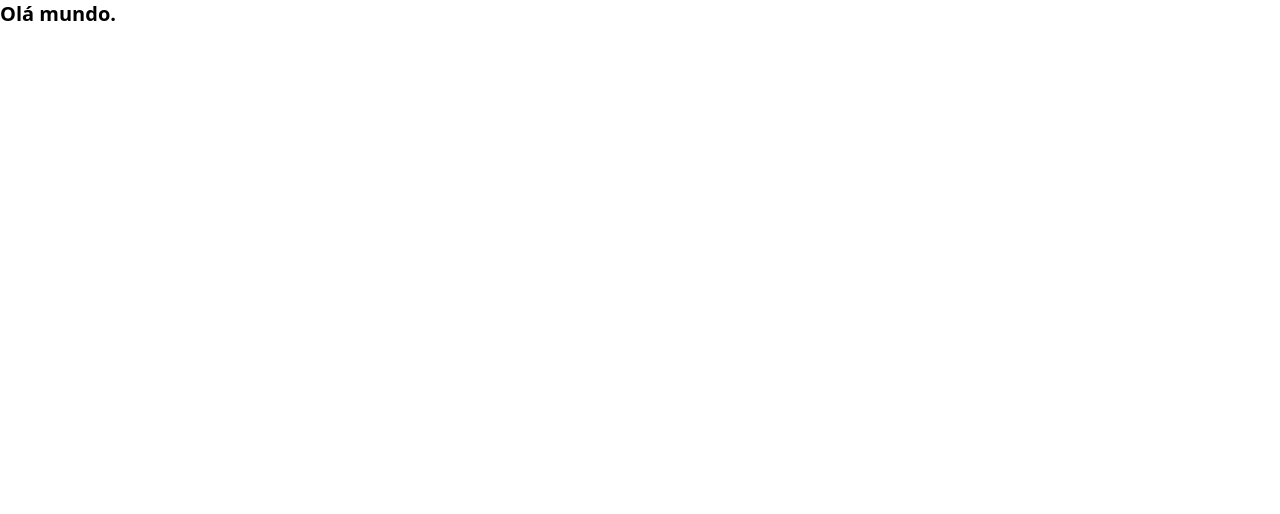
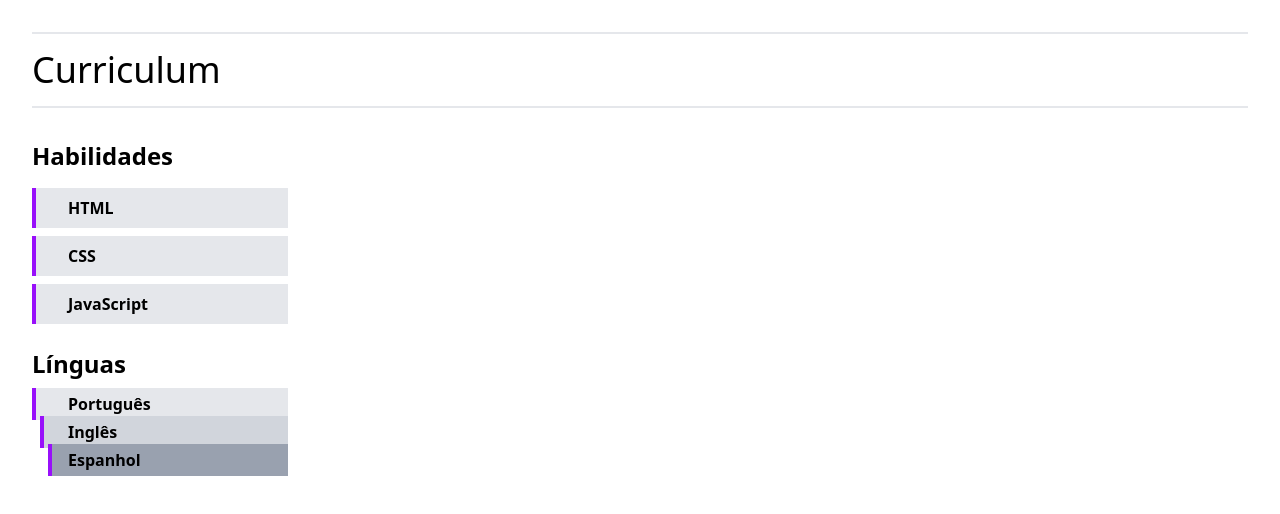
Before and after one commit to rafaasimi/forest-origamid-tailwind, a website: page material/src/index.html in a window 1280 px wide. Drawn offline with Linux system fonts and the light colour scheme.

Commit message:
exercicio: box model

```diff
--- a/material/src/index.html
+++ b/material/src/index.html
@@ -9,8 +9,22 @@
   <link rel="stylesheet" href="./output.css">
 </head>
 
-<body>
-  <h1 class="text-xl font-bold">Olá mundo.</h1>
+<body class="m-8">
+  <h1 class="text-4xl font-medium border-y-2 border-gray-200 py-4 mb-8">Curriculum</h1>
+
+  <h2 class="font-bold text-2xl mb-4">Habilidades</h2>
+  <ul class="flex gap-2 flex-col mb-6 w-64">
+    <li class="border-l-4 border-purple-600 py-2 pl-8 bg-gray-200 font-bold">HTML</li>
+    <li class="border-l-4 border-purple-600 py-2 pl-8 bg-gray-200 font-bold">CSS</li>
+    <li class="border-l-4 border-purple-600 py-2 pl-8 bg-gray-200 font-bold">JavaScript</li>
+  </ul>
+
+  <h2 class="font-bold text-2xl mb-2">Línguas</h2>
+  <ul class="flex flex-col mb-6 w-64">
+    <li class="border-l-4 border-purple-600 py-1 pl-8 bg-gray-200 font-bold">Português</li>
+    <li class="border-l-4 border-purple-600 py-1 pl-6 bg-gray-300 font-bold ml-2 -mt-1">Inglês</li>
+    <li class="border-l-4 border-purple-600 py-1 pl-4 bg-gray-400 font-bold ml-4 -mt-1">Espanhol</li>
+  </ul>
 </body>
 
 </html>
```
Also changed, not shown: material/src/output.css.
